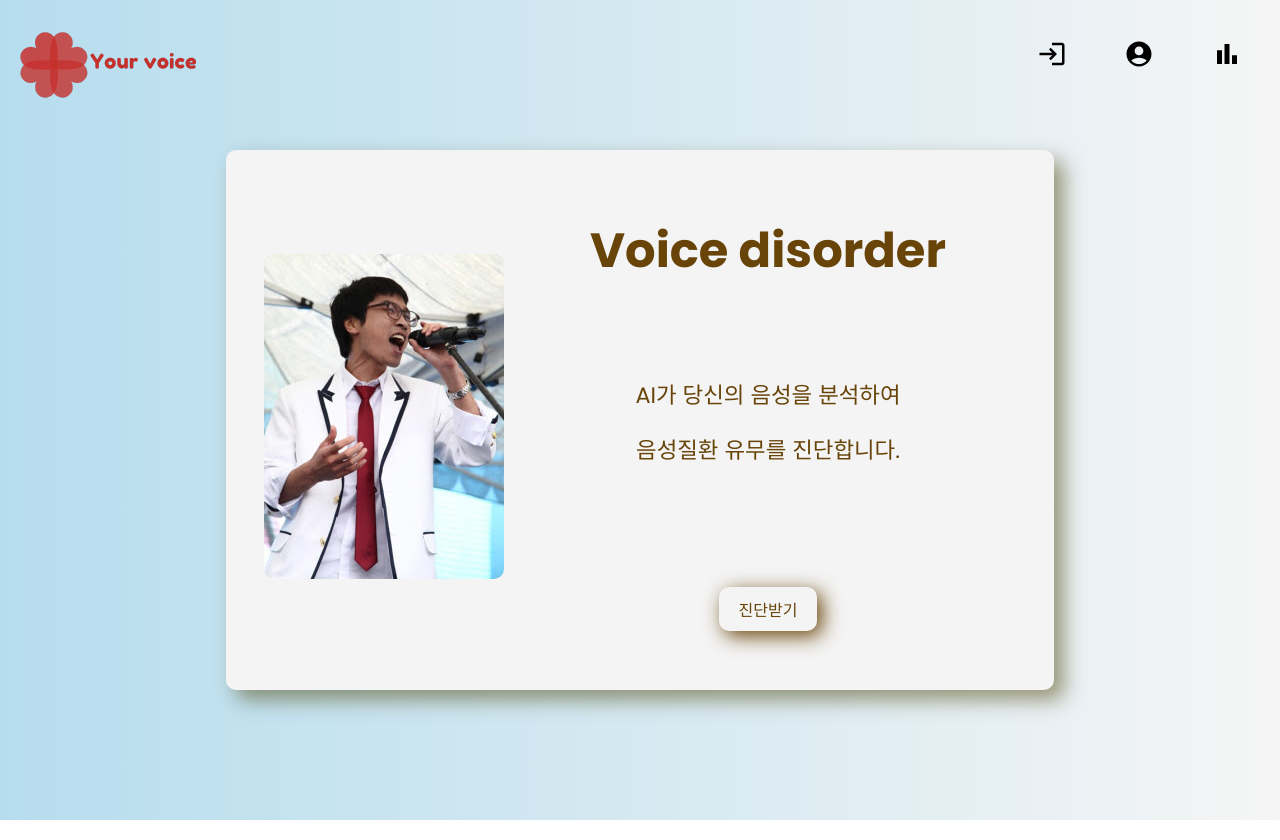
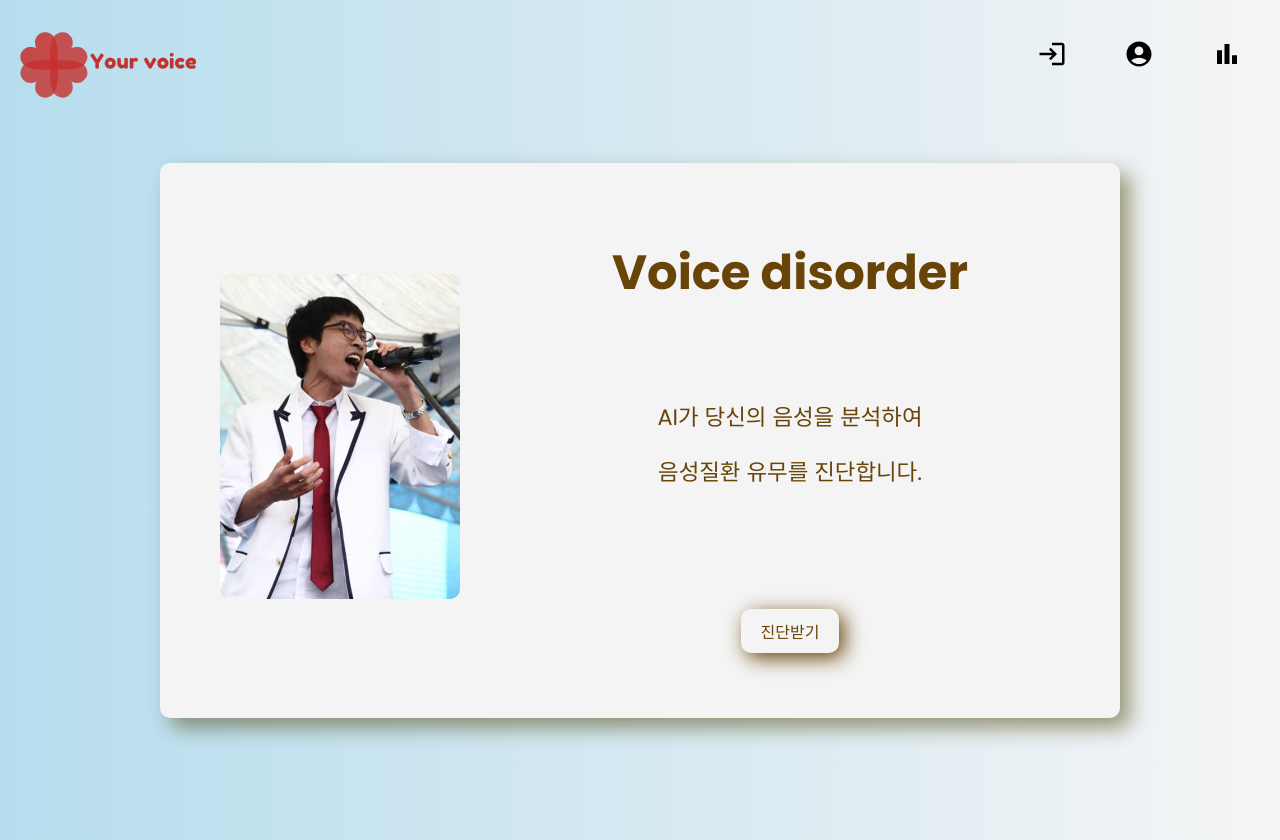
Before and after one commit to Soojong94/SilJeon, a React (Create React App) app in the folder your_voice/front/: page / in a window 1280 px wide. Built offline with nearby package versions, Linux system fonts and the light colour scheme.

Commit message:
호호커밋

```diff
--- a/your_voice/front/src/NewMain/NewMainPg.css
+++ b/your_voice/front/src/NewMain/NewMainPg.css
@@ -3,42 +3,40 @@
 
 body {
     font-family: 'Poppins', sans-serif;
+    margin: 0; /* body 자체에 margin을 없앰 */
+    overflow: hidden; /* 스크롤을 방지 */
 }
 
 .mainPG_box {
+    box-sizing: border-box;
     width: 100vw;
     height: 100vh;
     display: flex;
-    margin: 20px 0 0 0 ;
-
     justify-content: center;
     align-items: center;
     background: linear-gradient(to right, #b6ddee, whitesmoke);
-  transition: background 0.3s ease;
-
+    transition: background 0.3s ease;
+    padding: 30px 0;
+    margin-top: 40px;
 }
 
 .voice {
+    box-sizing: border-box;
     display: flex;
-    /* 자식 요소들을 수평으로 배치 */
     justify-content: space-between;
-    /* 공간을 균등하게 배분 */
     align-items: center;
-    width: 60%;
-    height: 60%;
+    width: 75%;
+    height: 75%;
     background: #f4f4f4;
     padding: 30px;
     border-radius: 10px;
     box-shadow: 10px 10px 20px rgba(72, 62, 1, 0.5);
     text-align: center;
-
 }
 
 .MainImg {
     flex: 1;
-    /* 이미지가 차지할 공간 */
     text-align: center;
-    /* 이미지 중앙 정렬 */
 }
 
 .MainImg img {
@@ -50,7 +48,6 @@ body {
 .voiceContent {
     flex: 2;
     text-align: center;
-    /* 텍스트 왼쪽 정렬 */
 }
 
 .voiceDsEg {
```
